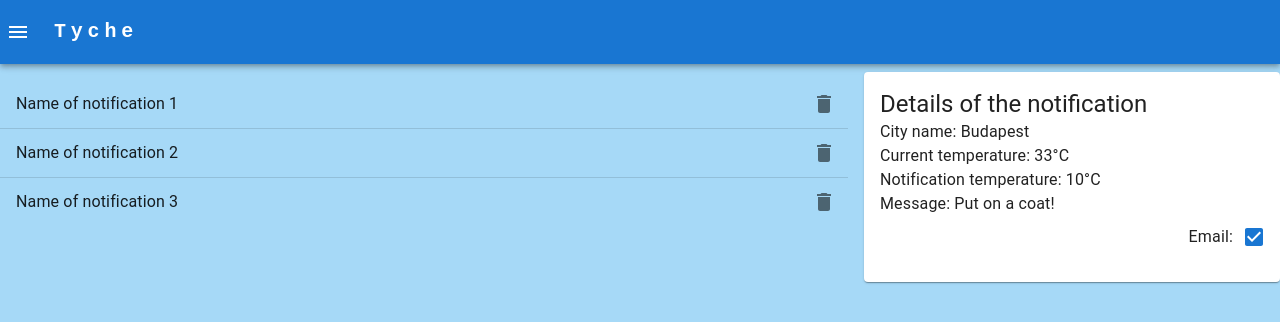
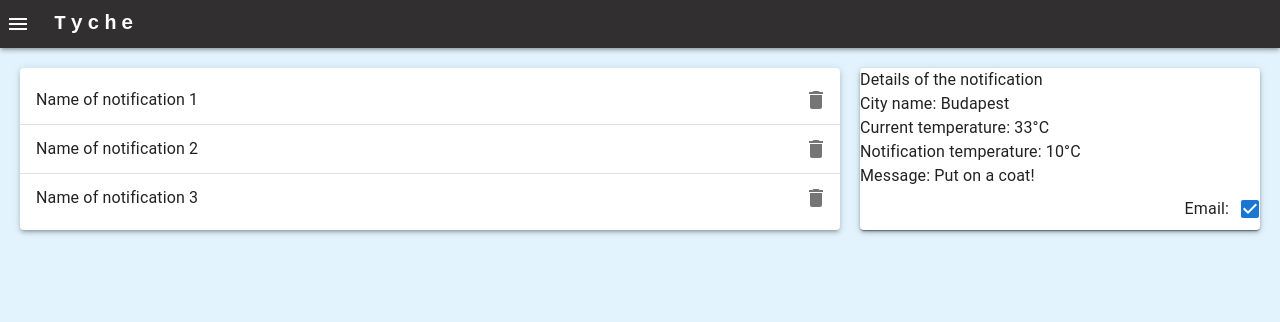
Before and after one commit to Boti97/tyche_frontend, a React (Create React App) app: page / in a window 1280 px wide. Shown: the top 322 px of the page. Built offline with nearby package versions, Linux system fonts and the light colour scheme.

Commit message:
view simplified

```diff
--- a/src/components/AppHeader/AppHeader.styles.ts
+++ b/src/components/AppHeader/AppHeader.styles.ts
@@ -3,5 +3,8 @@ import {} from '@mui/system';
 export default () => ({
   '& .MuiToolbar-root': {
     paddingLeft: 10
+  },
+  '& .MuiPaper-root': {
+    backgroundColor: '#312F2F'
   }
 });
--- a/src/components/AppHeader/AppHeader.tsx
+++ b/src/components/AppHeader/AppHeader.tsx
@@ -6,9 +6,9 @@ const AppHeaderRoot = styled(Box)(styles);
 
 const AppHeader = () => {
   return (
-    <AppHeaderRoot sx={{ flexGrow: 1, paddingBottom: 1 }}>
-      <AppBar position="static">
-        <Toolbar disableGutters>
+    <AppHeaderRoot sx={{ flexGrow: 1 }}>
+      <AppBar position="static" elevation={3}>
+        <Toolbar variant="dense">
           <IconButton edge="start" color="inherit" sx={{ mr: 2 }}>
             <MenuIcon />
           </IconButton>
--- a/src/components/NotificationDetails/NotificationDetails.tsx
+++ b/src/components/NotificationDetails/NotificationDetails.tsx
@@ -1,19 +1,11 @@
-import {
-  Card,
-  CardContent,
-  Checkbox,
-  FormControlLabel,
-  FormGroup,
-  Typography
-} from '@mui/material';
+import { Checkbox, FormControlLabel, FormGroup, Paper, Typography } from '@mui/material';
 
 export {};
 
 const NotificationDetails = () => {
   return (
-    <Card sx={{ maxHeight: 275 }}>
-      <CardContent>
-        <Typography variant="h5">Details of the notification</Typography>
+    <Paper>
+      <Typography>Details of the notification</Typography>
       <Typography>City name: Budapest</Typography>
       <Typography>Current temperature: 33°C</Typography>
       <Typography>Notification temperature: 10°C</Typography>
@@ -25,8 +17,7 @@ const NotificationDetails = () => {
           labelPlacement="start"
         />
       </FormGroup>
-      </CardContent>
-    </Card>
+    </Paper>
   );
 };
 
--- a/src/components/NotificationTable/NotificationTable.tsx
+++ b/src/components/NotificationTable/NotificationTable.tsx
@@ -1,6 +1,5 @@
 import DeleteIcon from '@mui/icons-material/Delete';
 import { Divider, IconButton, List, ListItem, ListItemButton, ListItemText } from '@mui/material';
-import React from 'react';
 
 const NotificationTable = () => {
   return (
--- a/src/view/App.styles.ts
+++ b/src/view/App.styles.ts
@@ -3,17 +3,12 @@ import {} from '@mui/system';
 export default () => ({
   height: '100vh',
   width: '100%',
-  backgroundColor: '#A6D9F7',
+  backgroundColor: '#E2F3FD',
 
-  '& .viewContainer': {
-    overflow: 'auto',
-    flex: 1
+  '& .paperStyles': {
+    backgroundColor: '#FFFFFF'
   },
-  '& .MuiFormControl-root': {
-    backgroundColor: '#FFFFFF',
-    borderRadius: 4
-  },
-  '& .MuiStack-root': {
-    height: '5px'
+  '& .MuiGrid-root': {
+    padding: 10
   }
 });
--- a/src/view/App.tsx
+++ b/src/view/App.tsx
@@ -1,6 +1,5 @@
 import './App.css';
-import { CssBaseline, Grid, styled } from '@mui/material';
-import React from 'react';
+import { CssBaseline, Grid, Paper, styled } from '@mui/material';
 
 import { AppHeader, NotificationDetails, NotificationTable } from '../components';
 
@@ -13,12 +12,16 @@ function App() {
     <AppContainer>
       <CssBaseline />
       <AppHeader></AppHeader>
-      <Grid container spacing={2}>
-        <Grid item xs={6} md={8}>
-          <NotificationTable></NotificationTable>
+      <Grid container>
+        <Grid item xs={8}>
+          <Paper className={'paperStyles'} elevation={3}>
+            <NotificationTable></NotificationTable>
+          </Paper>
         </Grid>
-        <Grid item xs={6} md={4}>
-          <NotificationDetails></NotificationDetails>
+        <Grid item xs={4}>
+          <Paper className={'paperStyles'} elevation={3}>
+            <NotificationDetails></NotificationDetails>
+          </Paper>
         </Grid>
       </Grid>
     </AppContainer>
```
Also changed, not shown: 1 other file (tests, documents, lock files or other folders). Lines whose indentation alone changed are shown as unchanged.
